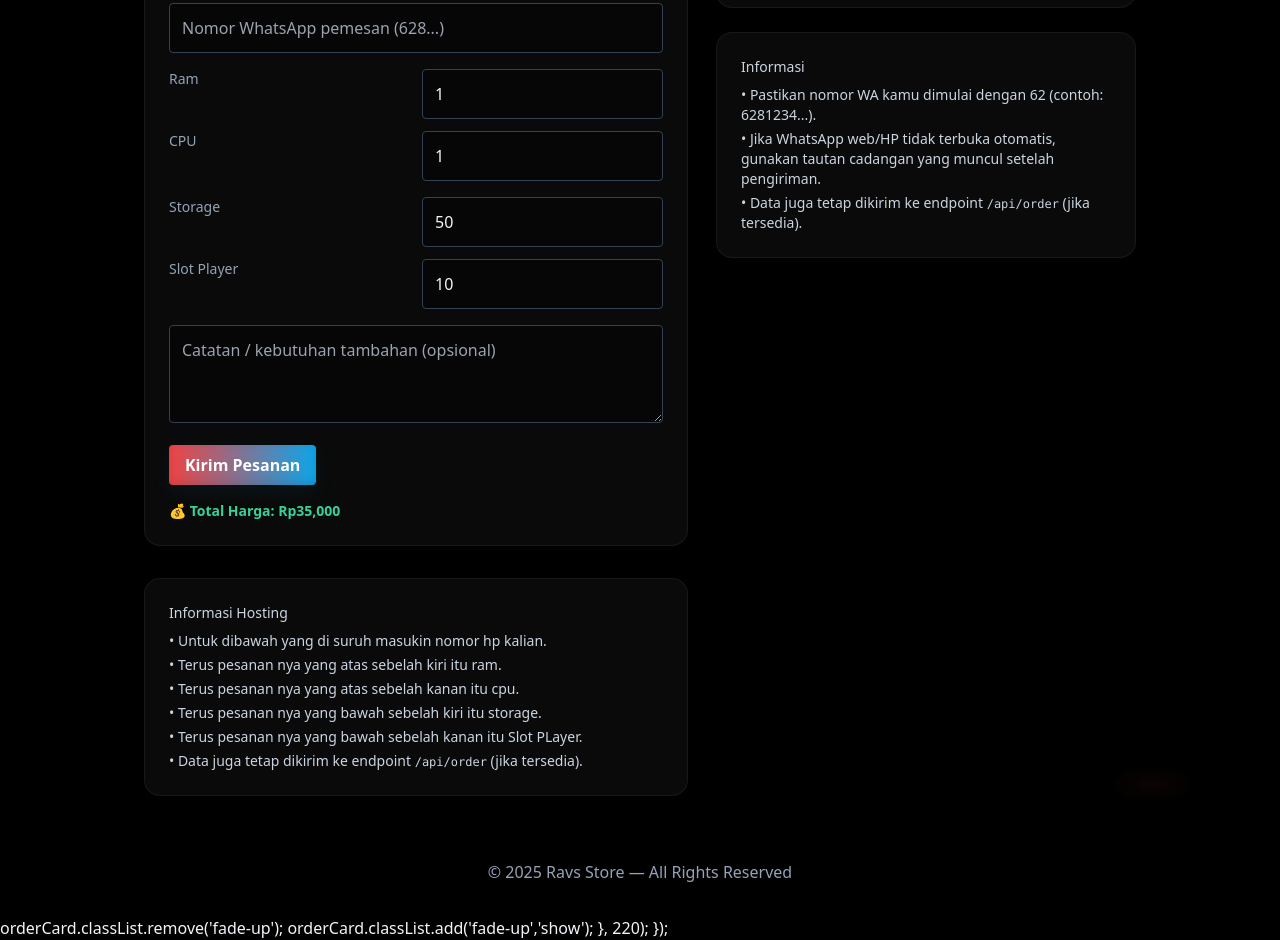
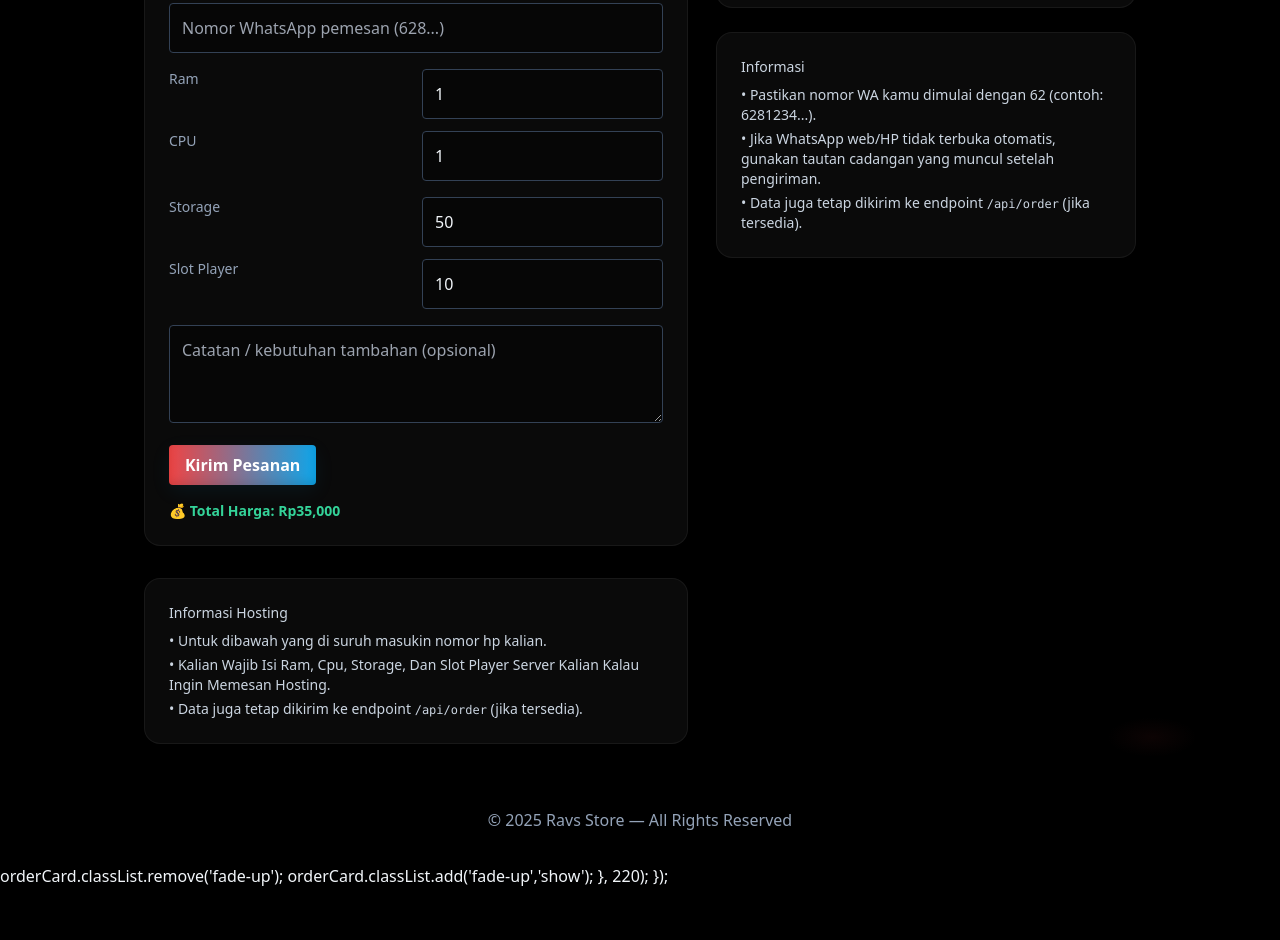
Before and after one commit to ravs-fan167/Panel-Ravens, a website: page index.html in a window 1280 px wide. Shown: the part 620-1560 px from the top of the page. After the commit the page ends 1508 px from the top, so only its background shows below. Drawn offline with nearby package versions, Linux system fonts and the light colour scheme.

Commit message:
Update Website-Hosting 'index.html'

```diff
--- a/index.html
+++ b/index.html
@@ -3,7 +3,7 @@
 <head>
   <meta charset="utf-8" />
   <meta name="viewport" content="width=device-width,initial-scale=1" />
-  <title>Ravs Store Hosting & Jasa — Pesanan</title>
+  <title>Ravs Store Hosting & Jasa — Script And Website</title>
 
   <!-- Tailwind (CDN) -->
   <script src="https://cdn.tailwindcss.com"></script>
@@ -148,10 +148,7 @@
           <h4 class="font-medium">Informasi Hosting</h4>
           <ul class="mt-2 space-y-1">
             <li>• Untuk dibawah yang di suruh masukin nomor hp kalian.</li>
-            <li>• Terus pesanan nya yang atas sebelah kiri itu ram.</li>
-            <li>• Terus pesanan nya yang atas sebelah kanan itu cpu.</li>
-            <li>• Terus pesanan nya yang bawah sebelah kiri itu storage.</li>
-            <li>• Terus pesanan nya yang bawah sebelah kanan itu Slot PLayer.</li>
+            <li>• Kalian Wajib Isi Ram, Cpu, Storage, Dan Slot Player Server Kalian Kalau Ingin Memesan Hosting.</li>
             <li>• Data juga tetap dikirim ke endpoint <code class="text-xs">/api/order</code> (jika tersedia).</li>
           </ul>
         </div>
```
